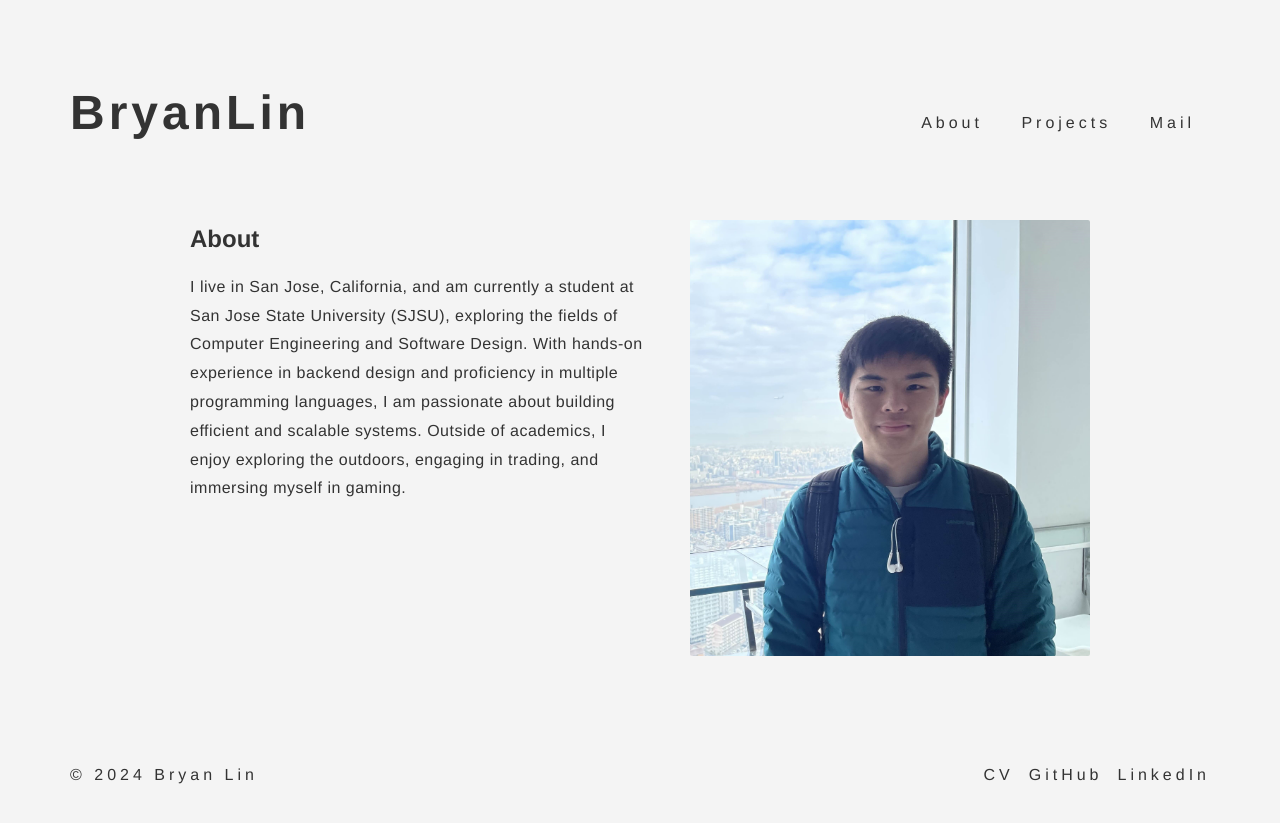
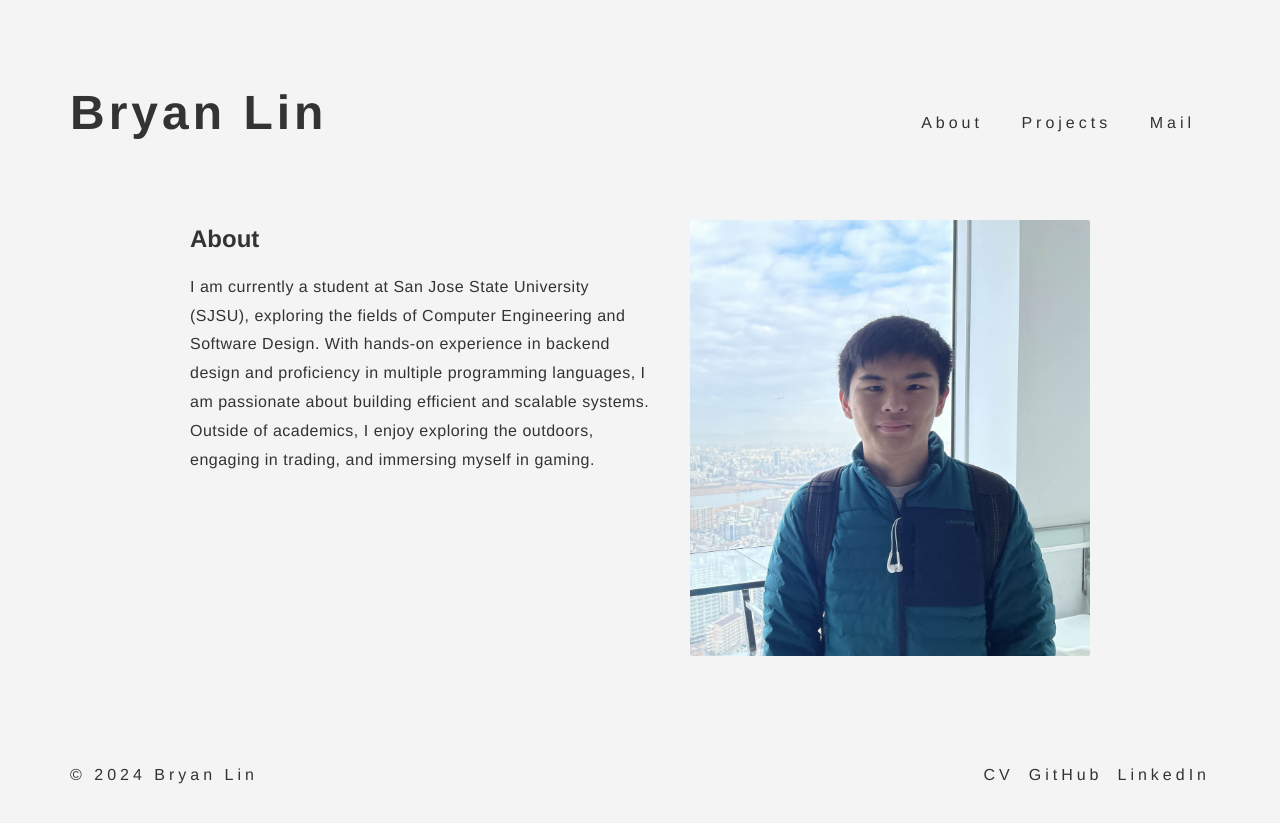
Before and after one commit to 7HE-LUCKY-FISH/aboutme, a plain HTML site: page index.html in a window 1280 px wide. Drawn offline with Linux system fonts and the light colour scheme.

Commit message:
formatting

```diff
--- a/index.html
+++ b/index.html
@@ -10,7 +10,7 @@
 </head>
 <body>
   <header>
-    <h1>BryanLin</h1>
+    <h1>Bryan Lin</h1>
     <nav>
       <a href="#about">About</a>
       <a href="project.html">Projects</a>
@@ -21,7 +21,7 @@
     <main>
       <section class="about">
         <h2>About</h2>
-        <p>I live in San Jose, California, and am currently a student at San Jose State University (SJSU),
+        <p>I am currently a student at San Jose State University (SJSU),
           exploring the fields of Computer Engineering and Software Design.
           With hands-on experience in backend design and proficiency in multiple programming languages,
           I am passionate about building efficient and scalable systems. Outside of academics,
```
Also changed, not shown: project.html (+1 -1 lines).
